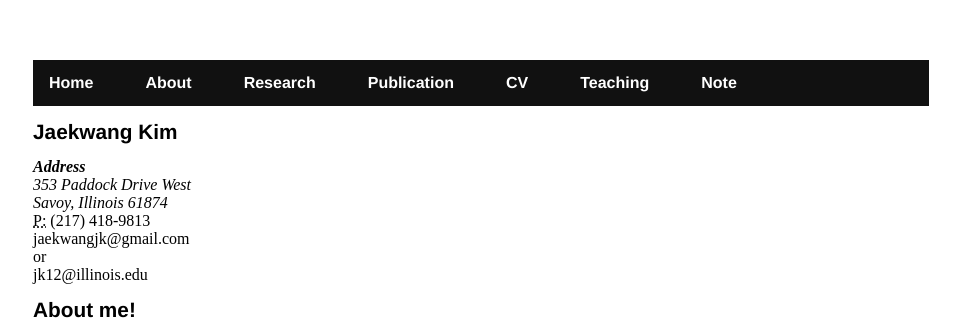
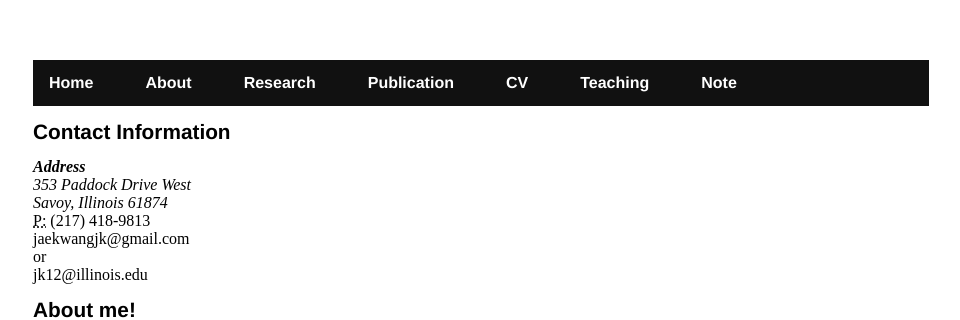
Before and after one commit to jaekwangjk/jaekwangjk.github.io, a Jekyll site: the page built from about.html, in a window 1280 px wide. Shown: the top 320 px of the page, without its empty margins (159-1119 px from the left). Built offline with Jekyll 4.4.1, drawn with Linux system fonts in a browser that asks for light colours.

Commit message:
Update about.html

```diff
--- a/about.html
+++ b/about.html
@@ -4,7 +4,7 @@ title: Jaekwang Kim
 ---
 <div class="blurb">
 
-	<h1>Jaekwang Kim</h1>
+	<h1>Contact Information</h1>
 	<address>
 	<strong>Address</strong><br>
 	353 Paddock Drive West<br>
@@ -15,8 +15,6 @@ title: Jaekwang Kim
 	<span class="obfuscate">jaekwangjk@gmail.com</span><br>
 	or<br>
 	<span class="obfuscate">jk12@illinois.edu</span><br>
-
-
 
 	<h1>About me!</h1>
 
```
